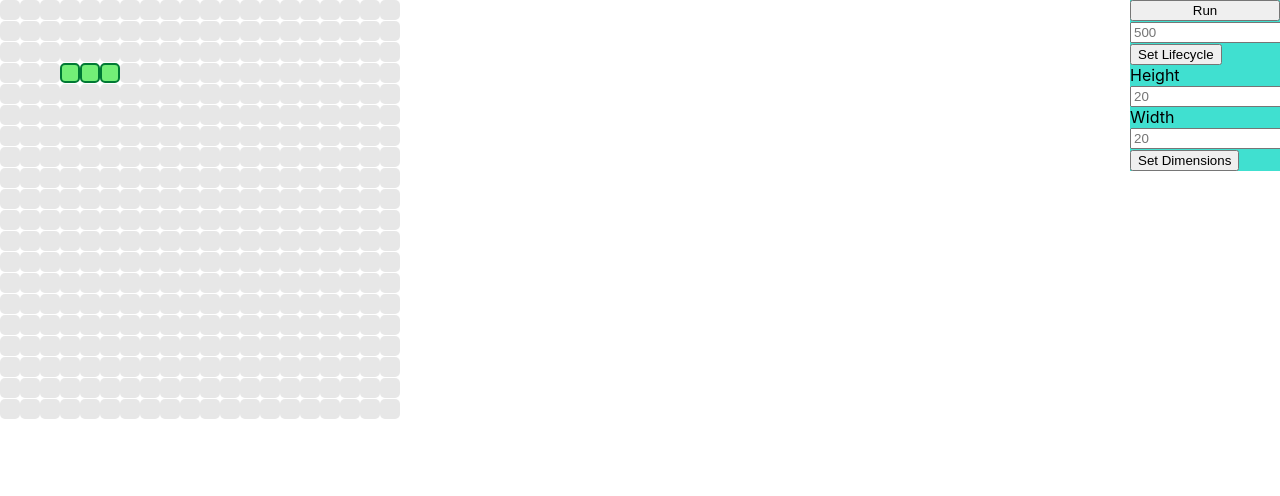
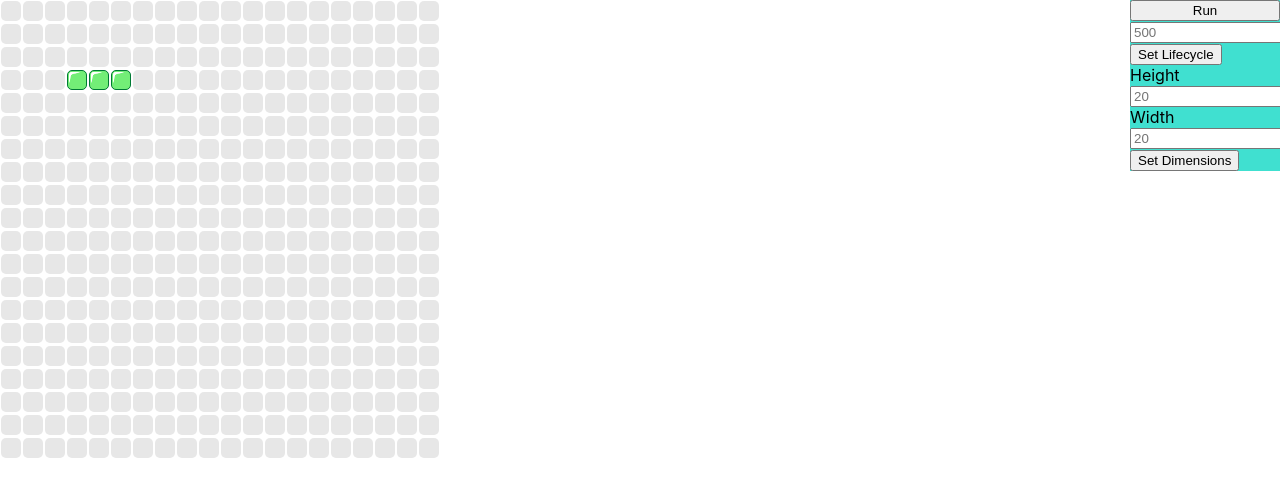
Before and after one commit to mothugget/Game-of-Life, a React (Create React App) app in the folder client/: page / in a window 1280 px wide. Shown: the top 496 px of the page. Built offline with nearby package versions, Linux system fonts and the light colour scheme.

Commit message:
added highlight todo fix margin spacing

```diff
--- a/client/src/App.css
+++ b/client/src/App.css
@@ -1,20 +1,33 @@
 .all-cells {
+    position: relative;
     border-style: solid;
+    border-width: 1px;
     border-radius: 5px;
     height: 20px;
     width: 20px;
+    margin: 1px;
 }
 
 .cell-state-1 {
-
     border-color: rgb(0, 121, 52);
-    ;
     background-color: rgba(27, 227, 34, 0.616);
 }
 
 .cell-state-0 {
     border-color: rgba(0, 121, 52, 0);
     background-color: rgba(133, 133, 133, 0.194);
+}
+
+.cell-highlight {
+    height: 5px;
+    width: 5px;
+    position: absolute;
+    top: 1px;
+    left: 1px;
+    border-style: solid;
+    border-color: rgb(255, 255, 255);
+    clip-path: polygon(41% 0, 22% 1%, 11% 5%, 3% 15%, 1% 25%, 0 41%, 0 100%, 9% 72%, 14% 39%, 21% 25%, 36% 16%, 64% 11%, 100% 0);
+    background-color: rgb(255, 255, 255);
 }
 
 .menu-container {
--- a/client/src/components/cell.jsx
+++ b/client/src/components/cell.jsx
@@ -1,5 +1,9 @@
-export  default function Cell(props){
+export default function Cell(props) {
     const cellClass = `all-cells cell-state-${props.cell.cellState}`
 
-    return <button className={cellClass} onClick={() => { props.cellProps.toggleCells(props.cell.cellPosition[0], props.cell.cellPosition[1])}}></button>
+    return <button className={cellClass} onClick={() => {
+        props.cellProps.toggleCells(props.cell.cellPosition[0], props.cell.cellPosition[1])
+    }}>
+        {props.cell.cellState ?<div className="cell-highlight"></div>:<div/>}
+    </button>
 }
```
